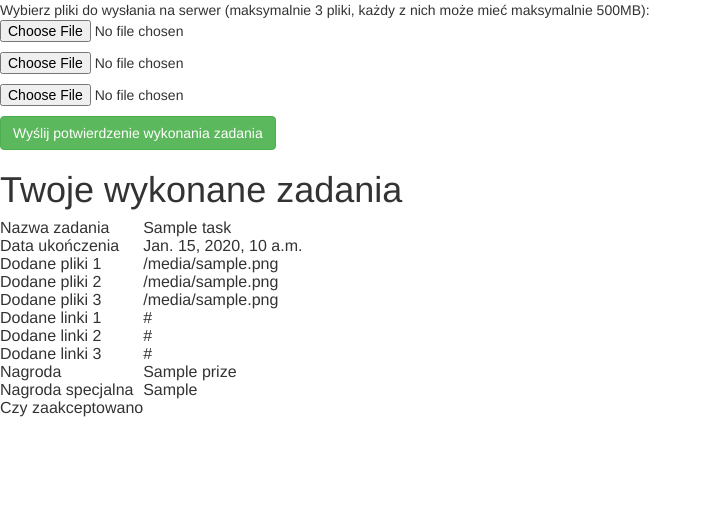
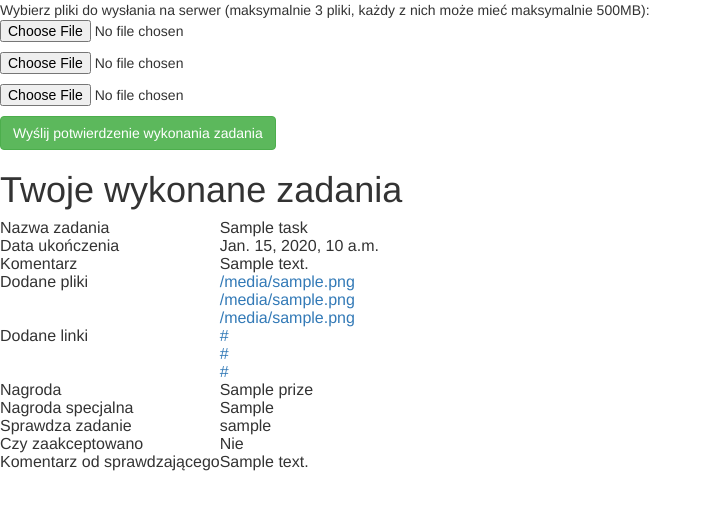
Before and after one commit to zkunik/harc_game_web, a Django app: template harc_game_web/apps/tasks/templates/tasks/upload.html in a window 1280 px wide. Shown: the part 122-632 px from the top of the page, without its empty margins (0-708 px from the left). Run offline with Django 3.2, Linux system fonts and the light colour scheme; the template is opened without the code that fills it: most values are stand-ins (such as "Sample title", 1, 10 or a date in 2020); some libraries are stand-ins or nearby versions.

Commit message:
Add ability to open uploaded files. Small enhancements in completed tasks view.

```diff
--- a/harc_game_web/apps/tasks/models.py
+++ b/harc_game_web/apps/tasks/models.py
@@ -46,9 +46,9 @@ class DocumentedTask(models.Model):
     file1 = models.ForeignKey(UploadedFile, on_delete=models.RESTRICT, null=True, default=None, related_name='file1')
     file2 = models.ForeignKey(UploadedFile, on_delete=models.RESTRICT, null=True, default=None, related_name='file2')
     file3 = models.ForeignKey(UploadedFile, on_delete=models.RESTRICT, null=True, default=None, related_name='file3')
-    link1 = models.CharField(max_length=400, null=True, default="", blank=True)
-    link2 = models.CharField(max_length=400, null=True, default="", blank=True)
-    link3 = models.CharField(max_length=400, null=True, default="", blank=True)
+    link1 = models.URLField(max_length=400, null=True, default="", blank=True)
+    link2 = models.URLField(max_length=400, null=True, default="", blank=True)
+    link3 = models.URLField(max_length=400, null=True, default="", blank=True)
 
     def __str__(self):
         return f'{self.task} - completed by {self.user}'
--- a/harc_game_web/apps/tasks/templates/tasks/upload.html
+++ b/harc_game_web/apps/tasks/templates/tasks/upload.html
@@ -52,15 +52,22 @@
   <table id="exam">
     <tr><td>Nazwa zadania</td><td>{{ task.task.name }}</td></tr>
     <tr><td>Data ukończenia</td><td>{{ task.date_completed }}</td></tr>
-    <tr><td>Dodane pliki 1</td><td>{{ task.file1.filename_orig }}</td></tr>
-    <tr><td>Dodane pliki 2</td><td>{{ task.file2.filename_orig }}</td></tr>
-    <tr><td>Dodane pliki 3</td><td>{{ task.file3.filename_orig }}</td></tr>
-    <tr><td>Dodane linki 1</td><td>{{ task.link1 }}</td></tr>
-    <tr><td>Dodane linki 2</td><td>{{ task.link2 }}</td></tr>
-    <tr><td>Dodane linki 3</td><td>{{ task.link3 }}</td></tr>
+    <tr><td>Komentarz</td><td>{{ task.comment_from_user }}</td></tr>
+    <tr><td>Dodane pliki</td><td><a href="{{ task.file1.file.url }}">{{ task.file1.filename_orig|default:"" }}</a></td></tr>
+    <tr><td></td><td><a href="{{ task.file2.file.url }}">{{ task.file2.filename_orig|default:"" }}</a></td></tr>
+    <tr><td></td><td><a href="{{ task.file3.file.url }}">{{ task.file3.filename_orig|default:"" }}</a></td></tr>
+    <tr><td>Dodane linki</td><td><a href="{{ task.link1 }}">{{ task.link1|default:"" }}</a></td></tr>
+    <tr><td></td><td><a href="{{ task.link2 }}">{{ task.link2|default:"" }}</a></td></tr>
+    <tr><td></td><td><a href="{{ task.link3 }}">{{ task.link3|default:"" }}</a></td></tr>
+    {% if task.task.prize %}
     <tr><td>Nagroda</td><td>{{ task.task.prize }}</td></tr>
+    {% endif %}
+    {% if task.task.extra_prize %}
     <tr><td>Nagroda specjalna</td><td>{{ task.task.extra_prize }}</td></tr>
-    <tr><td>Czy zaakceptowano</td><td>{{ task.is_accepted }}</td></tr>
+    {% endif %}
+    <tr><td>Sprawdza zadanie</td><td>{{ task.taskapproval.approver.nickname }}</td></tr>
+    <tr><td>Czy zaakceptowano</td><td>{{ task.taskapproval.is_accepted|yesno:"Tak,Nie" }}</td></tr>
+    <tr><td>Komentarz od sprawdzającego</td><td>{{ task.taskapproval.comment_from_approver }}</td></tr>
   </table>
   <br>
   {% endfor %}
--- a/harc_game_web/harc_game_web/urls.py
+++ b/harc_game_web/harc_game_web/urls.py
@@ -1,6 +1,8 @@
 """
 harc_game_web URL Configuration
 """
+from django.conf import settings
+from django.conf.urls.static import static
 from django.contrib import admin
 from django.contrib.auth.views import LogoutView, LoginView
 from django.urls import path
@@ -41,4 +43,4 @@ urlpatterns = [
 
     # WordOfTheDay
     path('wotd/', WordOfTheDayView.as_view(), name='word_of_the_day'),
-]
+] + static(settings.MEDIA_URL, document_root=settings.MEDIA_ROOT)
```
